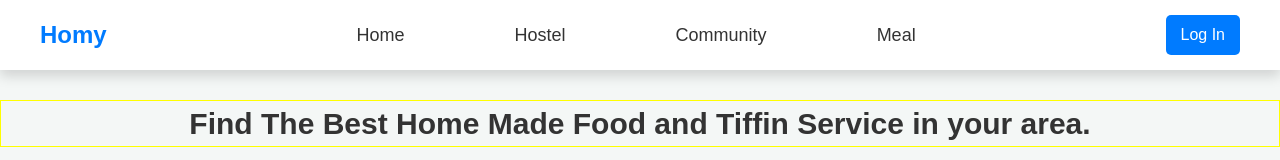
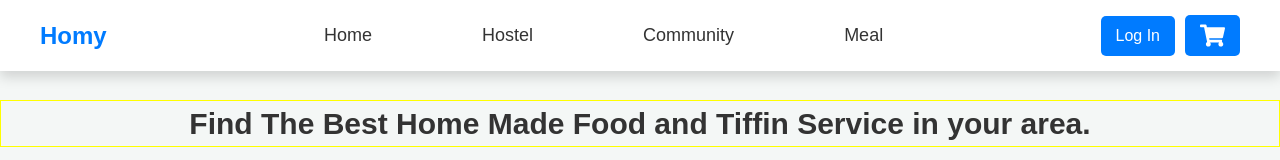
Before and after one commit to codinggita/homy, a React (Vite) app in the folder Frontend/vite_app/: page /meal in a window 1280 px wide. Shown: the top 160 px of the page. Built offline with nearby package versions, Linux system fonts and the light colour scheme; no server answers.

Commit message:
Conditionally Render the Cart Component

```diff
--- a/Frontend/vite_app/src/Components/Nav.css
+++ b/Frontend/vite_app/src/Components/Nav.css
@@ -93,6 +93,29 @@
     padding-top: 80px; /* Adjust if needed */
 
 }
+.cart {
+width: 100%;
+max-width: fit-content;
+  display: none; /* By default, hide the Cart */
+
+  padding: 8px 15px;
+  font-size: 16px;
+  color: white;
+  font-weight: bold;
+  border-radius: 5px;
+  margin-left: 10px; /* Add spacing from buttons */
+  cursor: pointer;
+  text-align: center;
+  background-color: #007bff;
+}
+.carticon{
+  height: 25px ;
+  width: 25px ;
+}
+/* When on the Meal page, show the Cart */
+ .cart {
+  display: block;
+}
 
 
 
--- a/Frontend/vite_app/src/Components/Navbar.jsx
+++ b/Frontend/vite_app/src/Components/Navbar.jsx
@@ -3,11 +3,14 @@ import React, { useState } from "react";
 import { Link, Outlet } from "react-router-dom";
 import { useAuth0 } from "@auth0/auth0-react";
 import { FiMenu, FiX } from "react-icons/fi";
+import {useLocation } from "react-router-dom";
+import { FaShoppingCart } from "react-icons/fa";
 import "./Nav.css";
 
 const Navbar = () => {
   const { loginWithRedirect, logout, isAuthenticated, user } = useAuth0();
   const [menuOpen, setMenuOpen] = useState(false);
+  const location = useLocation();
 
   return (
     <>
@@ -23,6 +26,9 @@ const Navbar = () => {
             <li><Link to="/community" className="nav-link">Community</Link></li>
             <li><Link to="/meal" className="nav-link">Meal</Link></li>
           </ul>
+
+
+
 
           {/* Right Section - Auth Buttons */}
           <div className="auth-buttons">
@@ -44,6 +50,13 @@ const Navbar = () => {
             )}
           </div>
 
+          {location.pathname === "/meal" && (
+        <div className="cart">
+
+          <FaShoppingCart className="carticon"/>
+        </div>
+         )}
+
           {/* Mobile Menu Button */}
           <button className="menu-icon" onClick={() => setMenuOpen(!menuOpen)}>
             {menuOpen ? <FiX size={28} /> : <FiMenu size={28} />}
--- a/Frontend/vite_app/src/Pages/Meal/snacks.css
+++ b/Frontend/vite_app/src/Pages/Meal/snacks.css
@@ -89,15 +89,17 @@
 
 .buy>button {
     padding: 12px 15px;
+    text-align: center;
+    color: white;
+    background-color:#FF6B35 ;
     font-size: 18px;
     font-weight: 700;
     border-radius: 10px;
     cursor: pointer;
     transition: all 0.3s ease;
-    display: flex;
-    align-items: center;
+    /* display: flex;
+    align-items: center; */
     gap: 8px;
-    border: 1px solid black;
 }
 
 .buy .buy-now {
```
